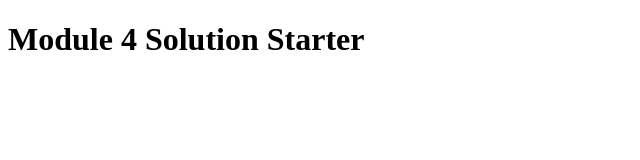
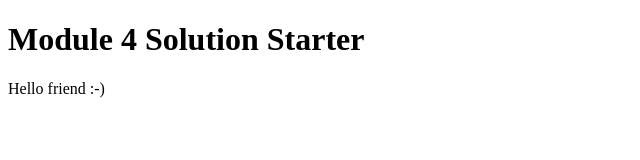
Before and after one commit to angeiicz/Assignment-4, a plain HTML site: page index.html in a window 1280 px wide. Shown: the whole page, without its empty margins (0-640 px from the left). Drawn offline with Linux system fonts and the light colour scheme.

Commit message:
Update index.html

```diff
--- a/index.html
+++ b/index.html
@@ -12,5 +12,6 @@
 </head>
 <body>
   <h1>Module 4 Solution Starter</h1>
+  <div>Hello friend :-)</div>
 </body>
 </html>
```
